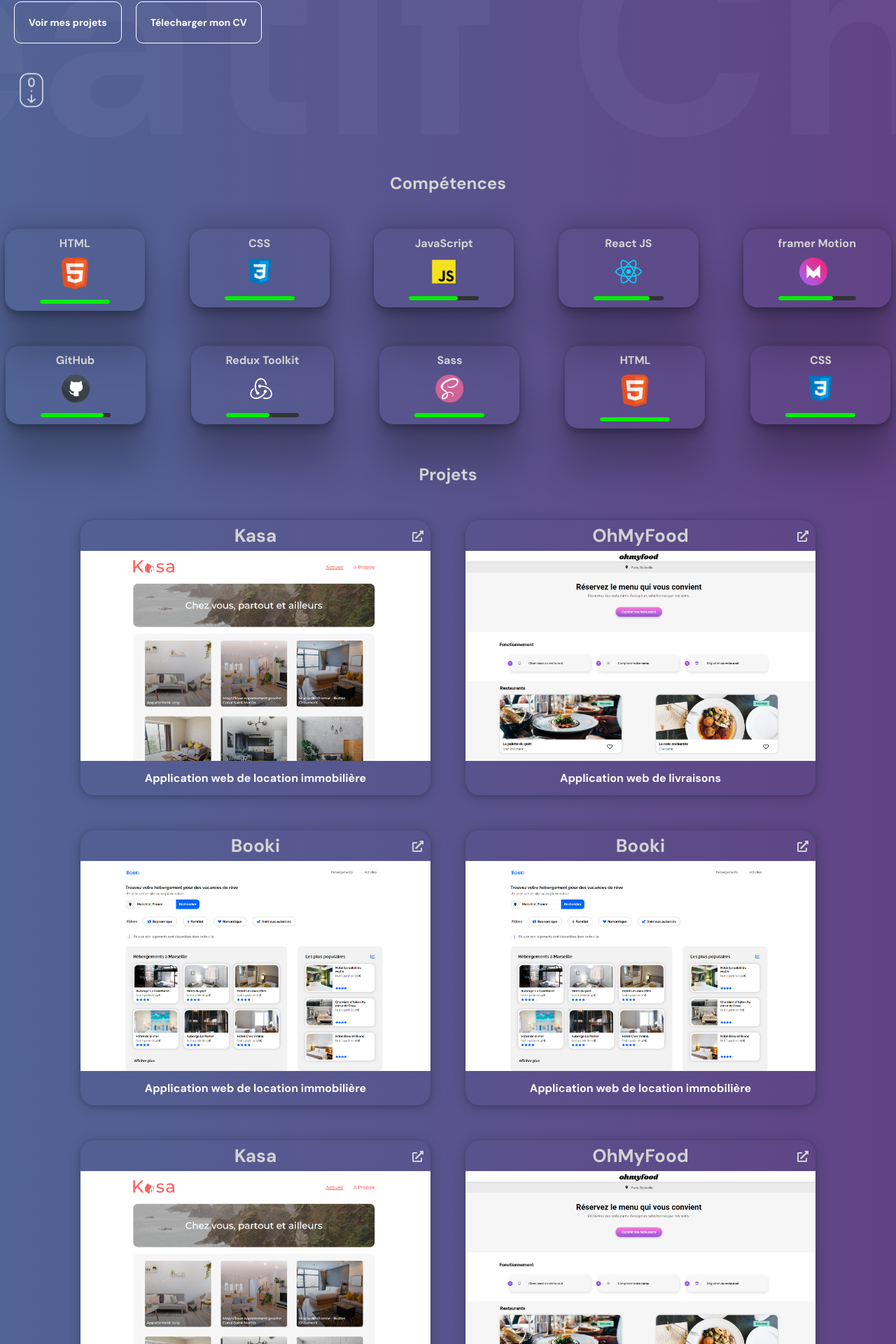
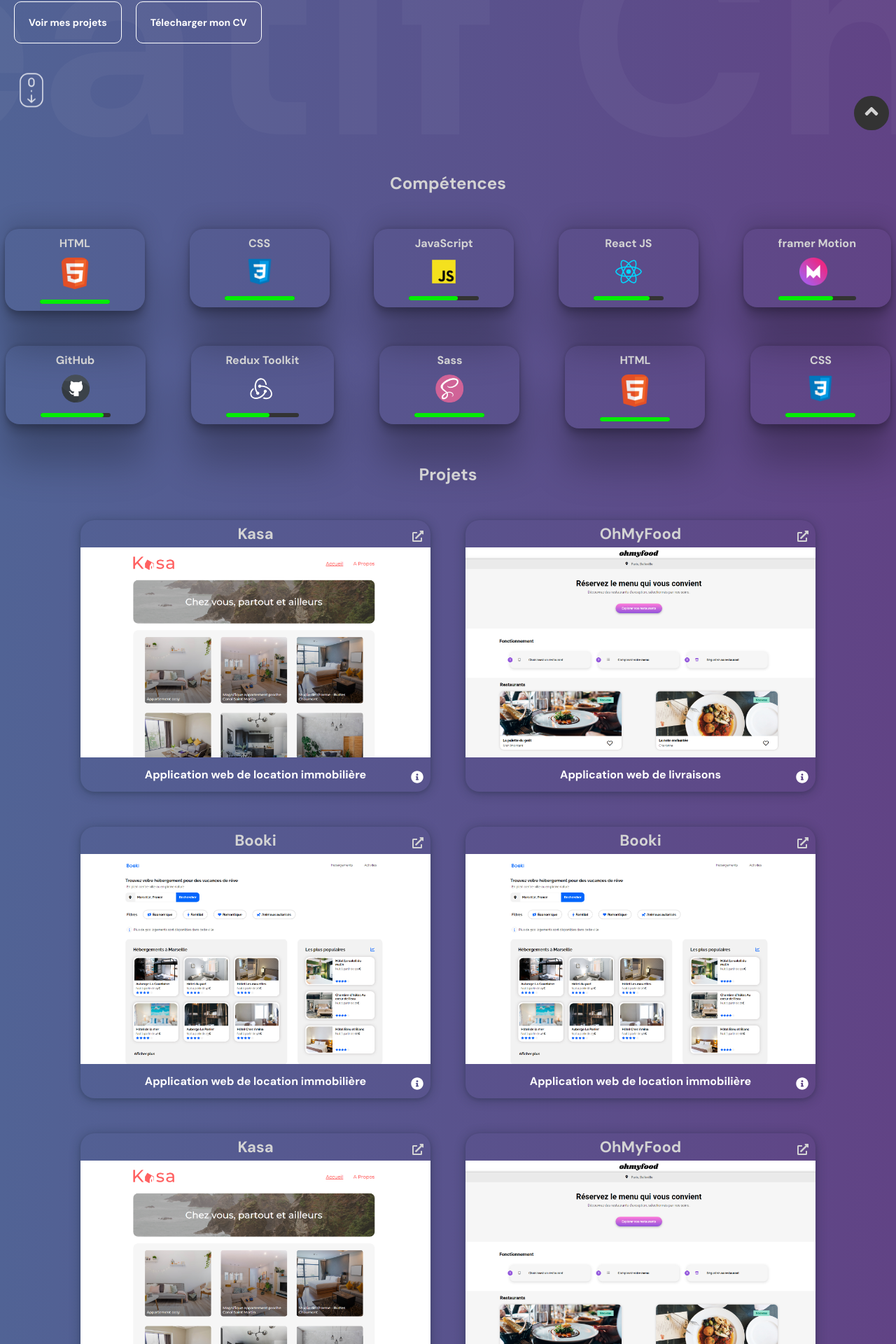
Before and after one commit to Giabilan/Portfolio-OC, a React (Vite) app: page / in a window 1280 px wide. Shown: the part 604-2524 px from the top of the page at 70% size. Built offline with nearby package versions, Linux system fonts and the light colour scheme.

Commit message:
Phase 3 completed

```diff
--- a/src/App.jsx
+++ b/src/App.jsx
@@ -5,11 +5,13 @@
 import "./style/index.scss";
 import Skills from "./components/skills";
 import AboutMe from "./components/aboutMe";
+import ArrowUp from "./components/arrowUp";
 
 const App = () => {
   return (
     <div>
       <section id="Accueil">
+        <ArrowUp />
         <Navbar />
         <Hero />
       </section>
--- /dev/null
+++ b/src/components/arrowUp/index.jsx
@@ -0,0 +1,14 @@
+import "./style.scss";
+import { FaAngleUp } from "react-icons/fa";
+
+const ArrowUp = () => {
+  return (
+    <a href="#Accueil" className="arrowUpContainer">
+      <div className="arrowUp">
+        <FaAngleUp />
+      </div>
+    </a>
+  );
+};
+
+export default ArrowUp;
--- /dev/null
+++ b/src/components/arrowUp/style.scss
@@ -0,0 +1,18 @@
+.arrowUpContainer {
+  position: absolute;
+  .arrowUp {
+    position: fixed;
+    right: 0;
+    bottom: 0;
+    background: #333;
+    border-radius: 50px;
+    padding: 7px 10px;
+    margin: 10px;
+    cursor: pointer;
+      z-index: 99;
+
+    svg {
+      font-size: 30px;
+    }
+  }
+}
--- a/src/components/contact/style.scss
+++ b/src/components/contact/style.scss
@@ -1,5 +1,6 @@
 #Contact {
   height: 60vh;
+  margin: 0 20px;
 }
 
 .contact {
@@ -168,9 +169,9 @@
   }
 }
 
-Octotastic day {
+@media (min-width: 426px) and (max-width: 900px) {
   #Contact {
-    height: 70vh;
+    height: 80vh;
   }
   .contact {
     display: flex;
--- /dev/null
+++ b/src/components/modal/index.jsx
@@ -0,0 +1,21 @@
+import { AiFillCloseCircle } from "react-icons/ai";
+import PropTypes from "prop-types";
+
+const Modal = ({ content, onClick }) => {
+  return (
+    <div className="modalContainer">
+      <div className="modal">
+        <div onClick={onClick} className="closeIcon">
+          <AiFillCloseCircle />
+        </div>
+        <div className="text"> {content} </div>
+      </div>
+    </div>
+  );
+};
+
+export default Modal;
+Modal.propTypes = {
+  content: PropTypes.string.isRequired,
+  onClick: PropTypes.func.isRequired,
+};
--- a/src/components/projects/Card/index.jsx
+++ b/src/components/projects/Card/index.jsx
@@ -1,27 +1,37 @@
 import PropTypes from "prop-types";
-import { FaExternalLinkAlt } from "react-icons/fa";
+import { FaExternalLinkAlt, FaInfoCircle } from "react-icons/fa";
+import { useState } from "react";
+import Modal from "../../modal";
 
-const Card = ({ projectTitle, projectDesc, projectImage, link }) => {
+const Card = ({ title, desc, image, link, modalDesc }) => {
+  const [open, setOpen] = useState(false);
+
   return (
-    <div className="card">
-      <a href={link} target="_blank" rel="noreferrer" className="projectCard">
+    <>
+      <div className="card">
         <div className="projectTitle">
-          {projectTitle} <FaExternalLinkAlt />
+          {title} <FaExternalLinkAlt />
         </div>
-        <div className="imgContainer">
-          <img src={projectImage} alt={projectTitle} />
+        <a href={link} target="_blank" rel="noreferrer" className="projectCard">
+          <div className="imgContainer">
+            <img src={image} alt={title} />
+          </div>
+        </a>
+        <div className="projectDesc">
+          {desc} <FaInfoCircle onClick={() => setOpen(true)} />
         </div>
-        <div className="projectDesc">{projectDesc}</div>
-      </a>
-    </div>
+        {open && <Modal onClick={() => setOpen(false)} content={modalDesc} />}
+      </div>
+    </>
   );
 };
 
 Card.propTypes = {
-  projectTitle: PropTypes.string.isRequired,
-  projectDesc: PropTypes.string.isRequired,
-  projectImage: PropTypes.string.isRequired,
+  title: PropTypes.string.isRequired,
+  desc: PropTypes.string.isRequired,
+  image: PropTypes.string.isRequired,
   link: PropTypes.string.isRequired,
+  modalDesc: PropTypes.string.isRequired,
 };
 
 export default Card;
--- a/src/components/projects/index.jsx
+++ b/src/components/projects/index.jsx
@@ -12,40 +12,46 @@
       <Title content="Projets" />
       <div className="projects">
         <Card
-          projectTitle="Kasa"
-          projectDesc="Application web de location immobilière"
-          projectImage={Kasa}
+          title="Kasa"
+          desc="Application web de location immobilière"
+          image={Kasa}
           link="https://kasa-application-web.netlify.app/"
+          modalDesc="a"
         />
         <Card
-          projectTitle="OhMyFood"
-          projectDesc="Application web de livraisons"
-          projectImage={OhMyFood}
+          title="OhMyFood"
+          desc="Application web de livraisons"
+          image={OhMyFood}
           link="https://giabilan.github.io/Ohmyfood-Giabilan/"
+          modalDesc="b"
         />
         <Card
-          projectTitle="Booki"
-          projectDesc="Application web de location immobilière"
-          projectImage={Booki}
+          title="Booki"
+          desc="Application web de location immobilière"
+          image={Booki}
           link="https://giabilan.github.io/Booki-Giabilan/"
+          modalDesc="c"
         />
         <Card
-          projectTitle="Booki"
-          projectDesc="Application web de location immobilière"
-          projectImage={Booki}
+          title="Booki"
+          desc="Application web de location immobilière"
+          image={Booki}
           link="https://giabilan.github.io/Booki-Giabilan/"
+          modalDesc="d"
         />
         <Card
-          projectTitle="Kasa"
-          projectDesc="Application web de location immobilière"
-          projectImage={Kasa}
+          title="Kasa"
+          desc="Application web de location immobilière"
+          image={Kasa}
           link="https://kasa-application-web.netlify.app/"
+          modalDesc="e"
         />
         <Card
-          projectTitle="OhMyFood"
-          projectDesc="Application web de livraisons"
-          projectImage={OhMyFood}
+          title="OhMyFood"
+          desc="Application web de livraisons"
+          image={OhMyFood}
           link="https://giabilan.github.io/Ohmyfood-Giabilan/"
+          modalDesc="f"
         />
       </div>
     </div>
--- a/src/components/projects/style.scss
+++ b/src/components/projects/style.scss
@@ -10,15 +10,14 @@
     gap: 50px;
     text-align: center;
     .card {
+      position: relative;
       transition: all 200ms ease;
       box-shadow: rgba(14, 30, 37, 0.12) 0px 2px 4px 0px,
         rgba(14, 30, 37, 0.32) 0px 2px 16px 0px;
       border-radius: 20px;
-      .projectCard {
-        cursor: pointer;
       .projectTitle {
         position: relative;
-          font-size: 26px;
+        font-size: 22px;
         font-weight: bold;
         padding: 5px;
         svg {
@@ -28,6 +27,8 @@
           margin: 10px;
         }
       }
+      .projectCard {
+        cursor: pointer;
         .imgContainer {
           height: 300px;
           width: 500px;
@@ -37,22 +38,59 @@
             object-fit: cover;
           }
         }
+      }
       .projectDesc {
+        position: relative;
         padding: 14px;
         font-weight: bold;
         font-size: 16px;
         color: white;
+        svg {
+          position: absolute;
+          right: 0;
+          font-size: 18px;
+          margin: 5px 10px;
+          cursor: pointer;
+        }
+      }
+      // modal
+      .modalContainer {
+        position: absolute;
+        inset: 0;
+        background: #333;
+        color: white;
+        z-index: 999;
+        width: 480px;
+        height: 280px;
+        margin: auto;
+        border-radius: 20px;
+        .modal {
+          .closeIcon {
+            display: flex;
+            justify-content: flex-end;
+            margin: 10px;
+            font-size: 30px;
+            svg {
+              cursor: pointer;
+            }
+          }
+          .text {
+            position: absolute;
+            inset: 0;
+            display: flex;
+            justify-content: center;
+            align-items: center;
+            font-size: 20px;
+            z-index: -99;
           }
         }
       }
-    .card:hover {
-      background: #33333354;
-      transform: scale(0.98);
+      // modal end
     }
   }
 }
 
-@media screen and (max-width: 426px) {
+@media screen and (max-width: 629px) {
   .projectContainer {
     .projects {
       display: grid;
@@ -62,7 +100,6 @@
       .card {
         width: 80%;
         margin: 0 auto;
-        .projectCard {
         .projectTitle {
           font-size: 16px;
           padding: 5px;
@@ -71,6 +108,7 @@
             margin: 5px;
           }
         }
+        .projectCard {
           .imgContainer {
             height: 200px;
             width: 100%;
@@ -82,17 +120,58 @@
               object-fit: cover;
             }
           }
+        }
         .projectDesc {
           padding: 14px;
           font-size: 12px;
+          svg {
+            font-size: 14px;
+            margin: 2px 10px 0 0;
           }
         }
+        // modal
+        .modalContainer {
+          position: absolute;
+          inset: 0;
+          background: #333;
+          color: white;
+          z-index: 999;
+          width: 300px;
+          height: 200px;
+          margin: auto;
+          border-radius: 20px;
+          .modal {
+            .closeIcon {
+              display: flex;
+              justify-content: flex-end;
+              margin: 10px;
+              font-size: 20px;
+              svg {
+                cursor: pointer;
+              }
+            }
+            .text {
+              position: absolute;
+              inset: 0;
+              display: flex;
+              justify-content: center;
+              align-items: center;
+              font-size: 20px;
+              z-index: -99;
+            }
+          }
+        }
+        // modal end
+      }
+      .card:hover {
+        background: #33333354;
+        transform: scale(1);
       }
     }
   }
 }
 
-@media (min-width: 426px) and (max-width: 900px) {
+@media (min-width: 630px) and (max-width: 900px) {
   .projectContainer {
     .projects {
       display: grid;
@@ -100,9 +179,8 @@
       gap: 50px;
       text-align: center;
       .card {
-        width: 80%;
+        width: 60%;
         margin: 0 auto;
-        .projectCard {
         .projectTitle {
           font-size: 20px;
           padding: 5px;
@@ -111,8 +189,9 @@
             margin: 5px;
           }
         }
+        .projectCard {
           .imgContainer {
-            height: 400px;
+            height: 300px;
             width: 100%;
             object-fit: cover;
             margin: 0px 0;
@@ -122,12 +201,53 @@
               object-fit: cover;
             }
           }
+        }
         .projectDesc {
           padding: 14px;
           font-size: 16px;
+          svg {
+            font-size: 16px;
+            margin: 5px;
+          }
+        }
+        // modal
+        .modalContainer {
+          position: absolute;
+          inset: 0;
+          background: #333;
+          color: white;
+          z-index: 999;
+          width: 350px;
+          height: 300px;
+          margin: auto;
+          border-radius: 20px;
+          .modal {
+            .closeIcon {
+              display: flex;
+              justify-content: flex-end;
+              margin: 10px;
+              font-size: 30px;
+              svg {
+                cursor: pointer;
+              }
+            }
+            .text {
+              position: absolute;
+              inset: 0;
+              display: flex;
+              justify-content: center;
+              align-items: center;
+              font-size: 20px;
+              z-index: -99;
+            }
+          }
+        }
+        // modal end
+      }
+      .card:hover {
+        background: #33333354;
+        transform: scale(1);
       }
     }
   }
 }
-  }
-}
```
Also changed, not shown: src/components/contact/index.jsx (+10 -32 lines), src/components/navbar/navLinks/index.jsx (+6 -12 lines), src/components/navbar/navLinks/style.scss (+16 -22 lines). Lines whose indentation alone changed are shown as unchanged.
